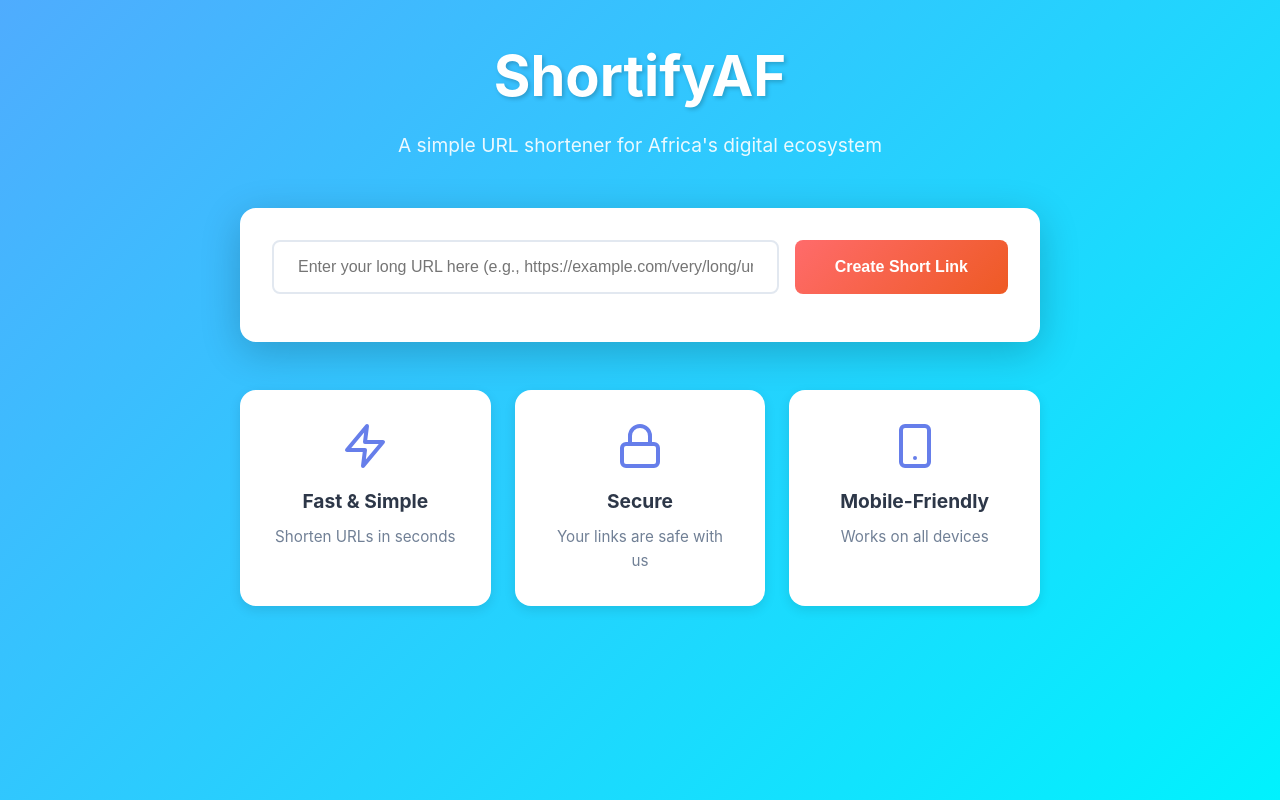
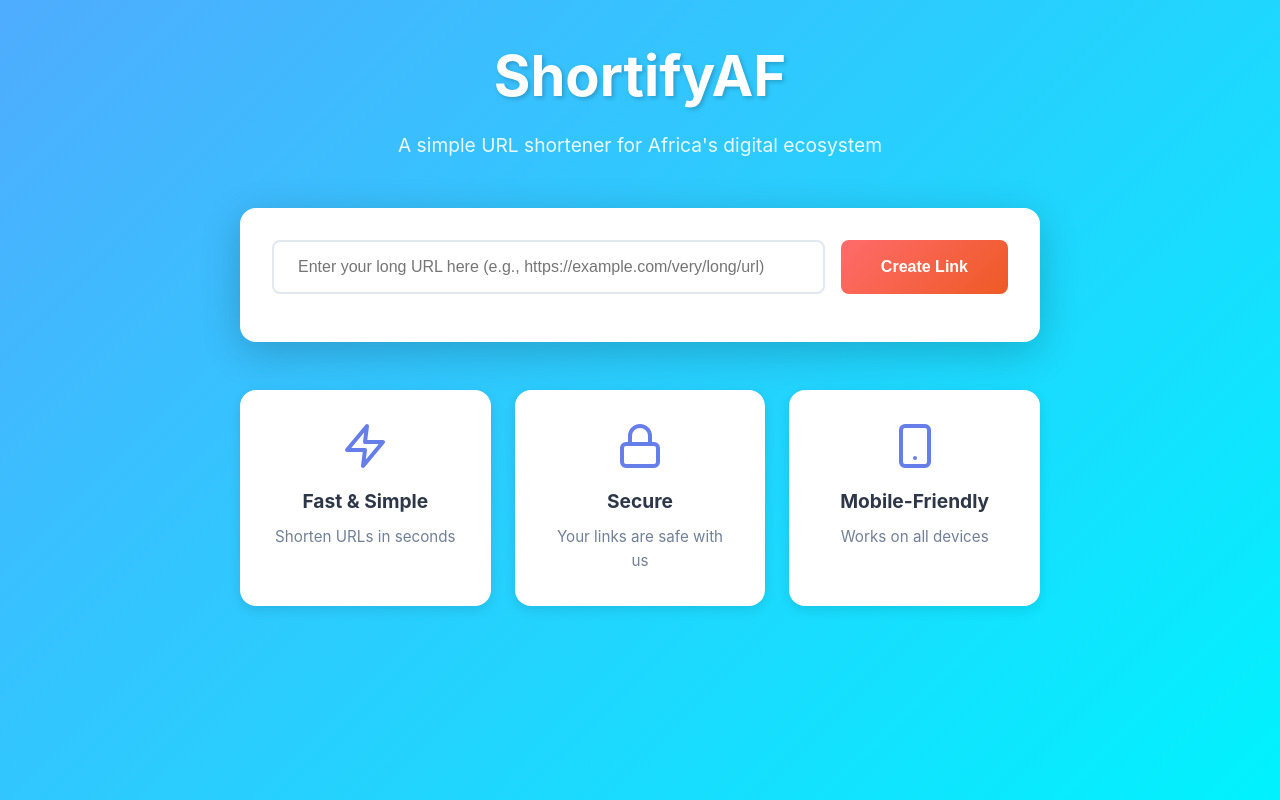
Before and after one commit to Simeon-Azeh/shortifyaf, a React app in the folder frontend/: page / in a window 1280 px wide. Built offline with nearby package versions, Linux system fonts and the light colour scheme; no server answers; the HTML template or start-up script is replaced by a standard one.

Commit message:
button updated

```diff
--- a/frontend/src/components/HomePage.jsx
+++ b/frontend/src/components/HomePage.jsx
@@ -132,7 +132,7 @@ const HomePage = () => {
                             {loading ? (
                                 <span className="loading-spinner"></span>
                             ) : (
-                                'Create Short Link'
+                                'Create Link'
                             )}
                         </button>
                     </div>
```
